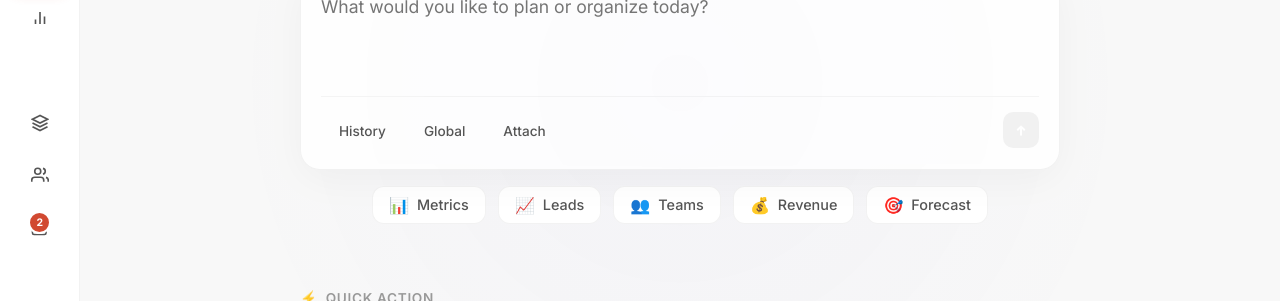
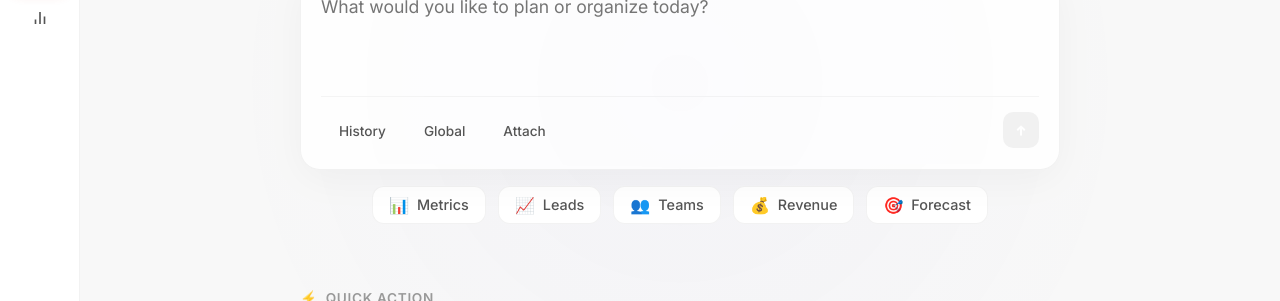
Before and after one commit to liqaulla58045/ECC, a React (Vite) app in the folder frontend/: page /ai-assistant in a window 1280 px wide. Shown: the part 360-661 px from the top of the page. Built offline with nearby package versions, Linux system fonts and the light colour scheme.

Commit message:
Implemented a premium collapsible sidebar with smooth transitions, fixed positioning, and a default slim icon view.

```diff
--- a/frontend/src/components/Layout.jsx
+++ b/frontend/src/components/Layout.jsx
@@ -96,38 +96,6 @@ export default function Layout() {
                         ))}
                     </div>
 
-                    <div className="db-nav-section">
-                        <div className="db-nav-label">Item</div>
-                        <div className="db-sidebar-link">
-                            <span className="db-sidebar-icon-wrapper">
-                                <svg viewBox="0 0 24 24" fill="none" stroke="currentColor" strokeWidth="2" className="db-sidebar-icon">
-                                    <path d="M12 2L2 7l10 5 10-5-10-5zM2 17l10 5 10-5M2 12l10 5 10-5" />
-                                </svg>
-                            </span>
-                            <span>Website Creation</span>
-                        </div>
-                        <div className="db-sidebar-link">
-                            <span className="db-sidebar-icon-wrapper">
-                                <svg viewBox="0 0 24 24" fill="none" stroke="currentColor" strokeWidth="2" className="db-sidebar-icon">
-                                    <path d="M17 21v-2a4 4 0 0 0-4-4H5a4 4 0 0 0-4 4v2" />
-                                    <circle cx="9" cy="7" r="4" />
-                                    <path d="M23 21v-2a4 4 0 0 0-3-3.87" />
-                                    <path d="M16 3.13a4 4 0 0 1 0 7.75" />
-                                </svg>
-                            </span>
-                            <span>UX Research</span>
-                        </div>
-                        <div className="db-sidebar-link">
-                            <span className="db-sidebar-icon-wrapper">
-                                <svg viewBox="0 0 24 24" fill="none" stroke="currentColor" strokeWidth="2" className="db-sidebar-icon">
-                                    <path d="M11 4H4a2 2 0 0 0-2 2v14a2 2 0 0 0 2 2h14a2 2 0 0 0 2-2v-7" />
-                                    <path d="M18.5 2.5a2.121 2.121 0 0 1 3 3L12 15l-4 1 1-4 9.5-9.5z" />
-                                </svg>
-                            </span>
-                            <span>Usability Testing</span>
-                            <span className="db-badge">2</span>
-                        </div>
-                    </div>
                 </div>
 
                 <div className="db-sidebar-bottom">
```
